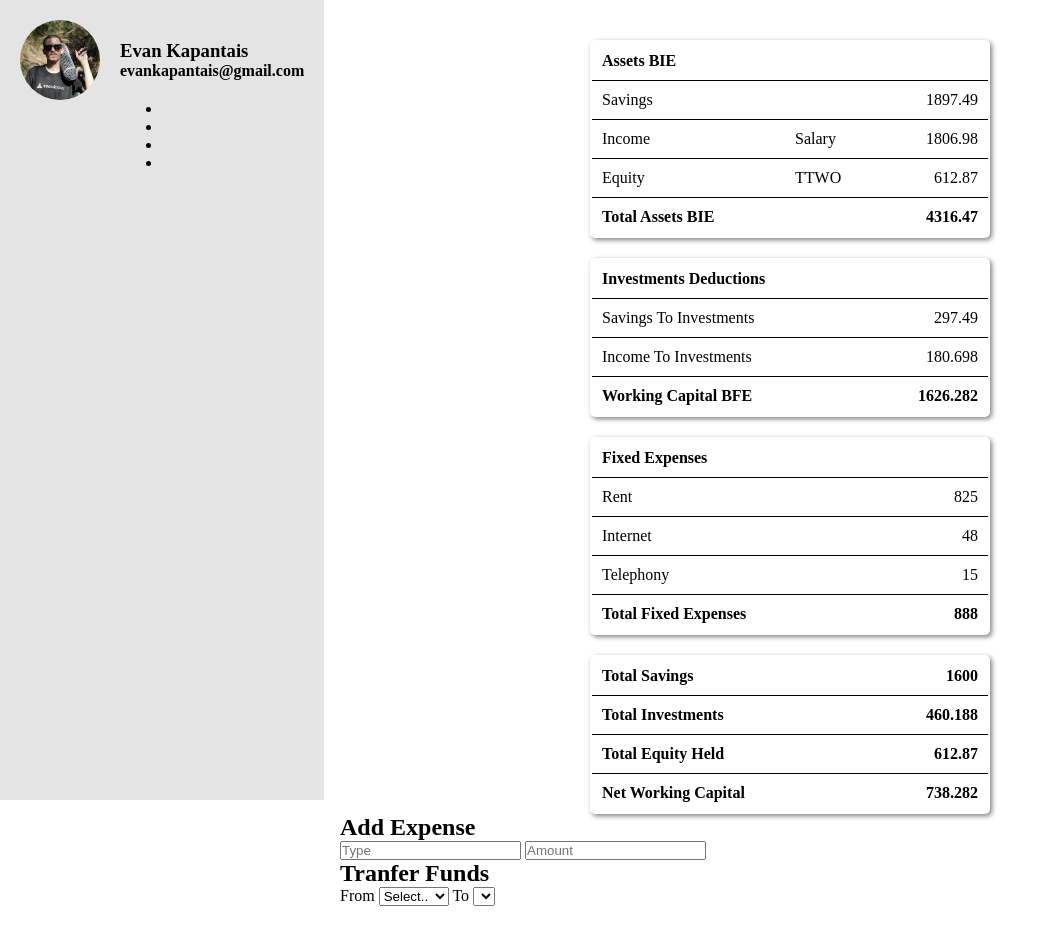
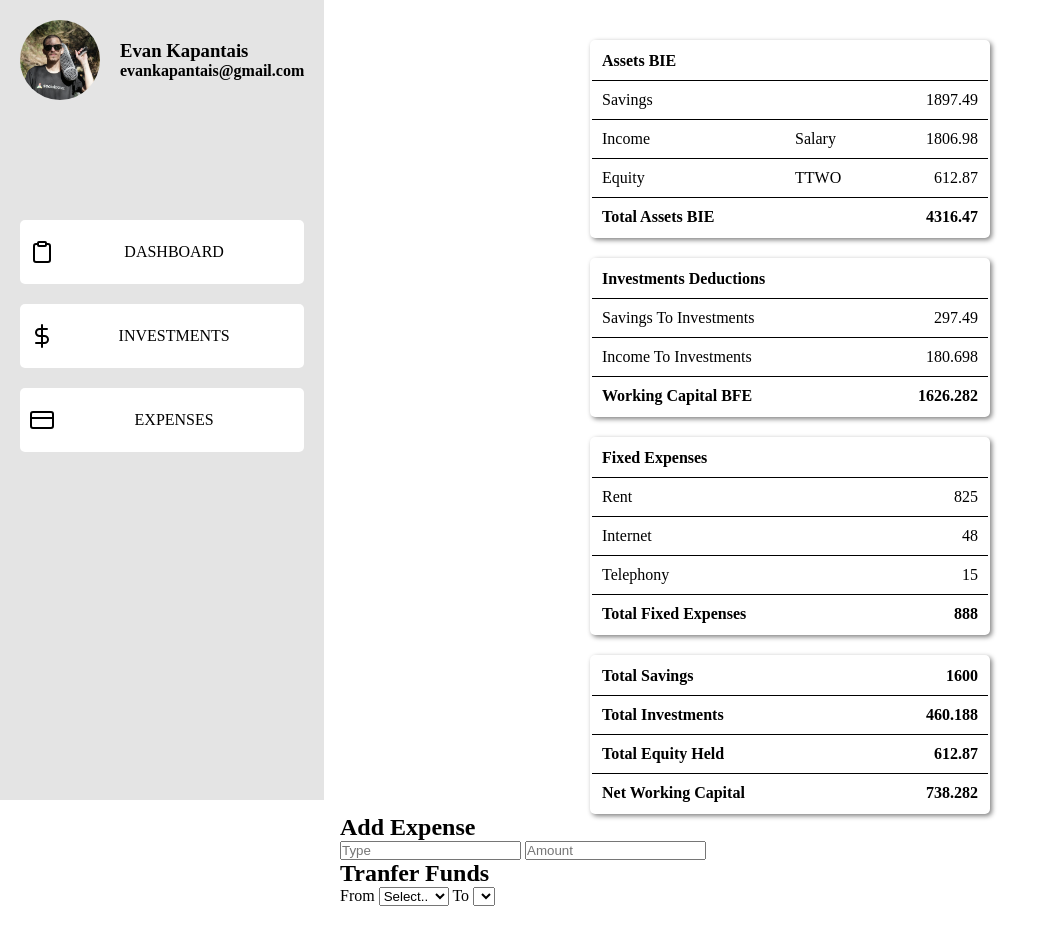
Before and after one commit to evan-kapantais/penny, a website: page index.html in a window 1280 px wide. Shown: the whole page, without its empty margins (0-1058 px from the left). Drawn offline with nearby package versions, Linux system fonts and the light colour scheme; no server answers.

Commit message:
style nav links

```diff
--- a/index.html
+++ b/index.html
@@ -6,27 +6,36 @@
   <meta http-equiv="X-UA-Compatible" content="ie=edge">
   <link rel="stylesheet" href="stylesheets/style.css">
   <title>Penny</title>
+  <script src="https://unpkg.com/feather-icons"></script>
 </head>
 <body>
 
   <nav>
     <div class="nav-header">
       <div class="portrait">
-        <!-- <img src="img/LRG-DSC02096.JPG" alt="user portrait"> -->
-      </div>
+      <!-- <img src="img/LRG-DSC02096.JPG" alt="user portrait"> -->
+    </div>
       <div class="user-text">
-        <h3>Evan Kapantais</h3>
+      <h3>Evan Kapantais</h3>
         <h4>evankapantais@gmail.com</h4>
       </div>
     </div>
     <ul class="navbar">
       <li>
-        <i></i>
-        <a href=""></a>
-        </li>
-      <li><a href=""></a></li>
-      <li><a href=""></a></li>
-      <li><a href=""></a></li>
+        <a href="#">
+          <i data-feather="clipboard"></i>
+          Dashboard</a>
+      </li>
+      <li>
+        <a href="investments.html">
+          <i data-feather="dollar-sign"></i>
+          Investments</a>
+      </li>
+      <li>
+        <a href="#">
+          <i data-feather="credit-card"></i>
+          Expenses</a>
+      </li>
     </ul>
   </nav>
 
--- a/index.js
+++ b/index.js
@@ -1,3 +1,5 @@
+// Stocks API
+
 const key = "7VBLZ89I6SVAI9PE";
 const symbol01 = document.querySelector("#symbol01").innerText;
 const symbol01Amount = 5.192;
@@ -7,6 +9,10 @@ const url = `https://www.alphavantage.co/query?function=GLOBAL_QUOTE&symbol=${sy
 fetch(url)
 .then(data => {return data.json()})
 .then(res => {
-  console.log(res);
+  // console.log(res);
   symbolValue.innerText = (parseFloat(res["Global Quote"]["05. price"]) * symbol01Amount).toFixed(3);
 });
+
+// Init Feather Icons
+
+feather.replace();
--- /dev/null
+++ b/stylesheets/reset.scss
@@ -0,0 +1,9 @@
+ul,
+ol {
+  list-style: none;
+}
+
+a {
+  color: black;
+  text-decoration: none;
+}
--- a/stylesheets/style.scss
+++ b/stylesheets/style.scss
@@ -1,8 +1,20 @@
+@import 'reset.scss';
+
 * {
   margin: 0;
   padding: 0;
   box-sizing: border-box;
 }
+
+// * { background-color: rgba(255,0,0,.2); }
+// * * { background-color: rgba(0,255,0,.2); }
+// * * * { background-color: rgba(0,0,255,.2); }
+// * * * * { background-color: rgba(255,0,255,.2); }
+// * * * * * { background-color: rgba(0,255,255,.2); }
+// * * * * * * { background-color: rgba(255,255,0,.2); }
+// * * * * * * * { background-color: rgba(255,0,0,.2); }
+// * * * * * * * * { background-color: rgba(0,255,0,.2); }
+// * * * * * * * * * { background-color: rgba(0,0,255,.2); }
 
 header {
   display: flex;
@@ -46,6 +58,30 @@ nav {
     border-radius: 50%;
     // border: 1px solid red;
     background: url('../img/LRG-DSC02096.JPG') no-repeat center / cover;
+  }
+
+  .navbar {
+    width: 100%;
+    margin-top: 100px;
+
+    a {
+     display: grid;
+     grid-template-columns: auto 1fr;
+     justify-content: center;
+     justify-items: center;
+     align-items: center;
+     background: #fff;
+     padding: 20px 10px;
+     margin: 20px 0;
+     border-radius: 5px;
+     text-transform: uppercase;
+     transition: 300ms;
+   }
+
+   a:hover {
+     transform: translateX(20px) scale(1.1);
+     background: pink;
+   }
   }
 }
 
```
Also changed, not shown: package.json (added, +24 -0 lines), investments.html (added), stylesheets/reset.css (added), stylesheets/style.css, 3 other files.
